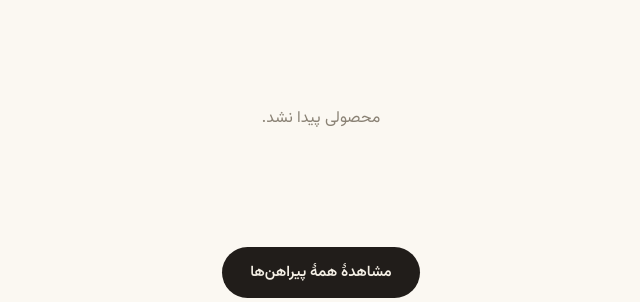
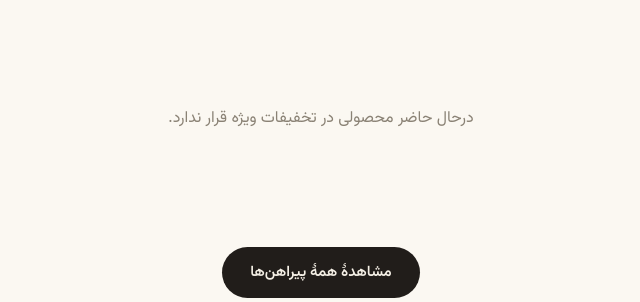
Before and after one commit to mhmdheydarii/Clothing-Store-Websit, a Django app: page / in a window 1280 px wide. Shown: the part 1440-1742 px from the top of the page, without its empty margins (319-959 px from the left). Run offline with Django 5.2, Linux system fonts and the light colour scheme; data that the repository does not hold is empty.

Commit message:
update template

```diff
--- a/templates/includes/discounted_products.html
+++ b/templates/includes/discounted_products.html
@@ -58,7 +58,7 @@
             <!-- /کارت نمونه -->
             {% empty %}
                 <p style="grid-column:1/-1; text-align:center; color:#8a8275; padding:60px 0;">
-                    محصولی پیدا نشد.
+                   درحال حاضر محصولی در تخفیفات ویژه قرار ندارد.
                 </p>
             {% endfor %}
         </div>
--- a/templates/website/index.html
+++ b/templates/website/index.html
@@ -77,7 +77,7 @@
     <span class="eyebrow">مجموعهٔ کتان</span>
     <h2>برای روزهای گرم،<br>سبک و خوش‌دوخت</h2>
     <p>کتان طبیعی، نفس‌کش و خوش‌افت؛ مناسب سفر، کار و عصرهای تابستانی.</p>
-    <a href="products.html" class="btn btn-dark">مشاهدهٔ مجموعه</a>
+    <a href="{% url 'shop:products' %}" class="btn btn-dark">مشاهدهٔ مجموعه</a>
   </div>
 </section>
 
```
